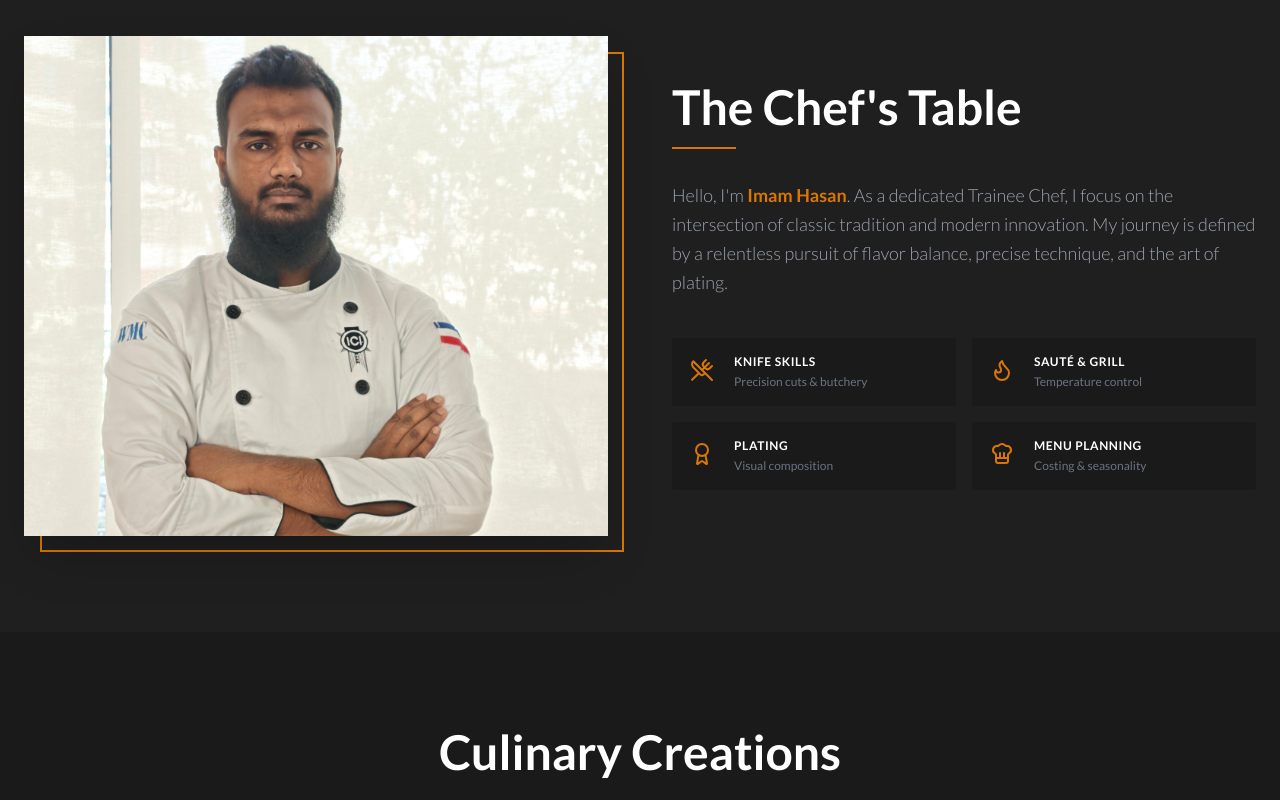
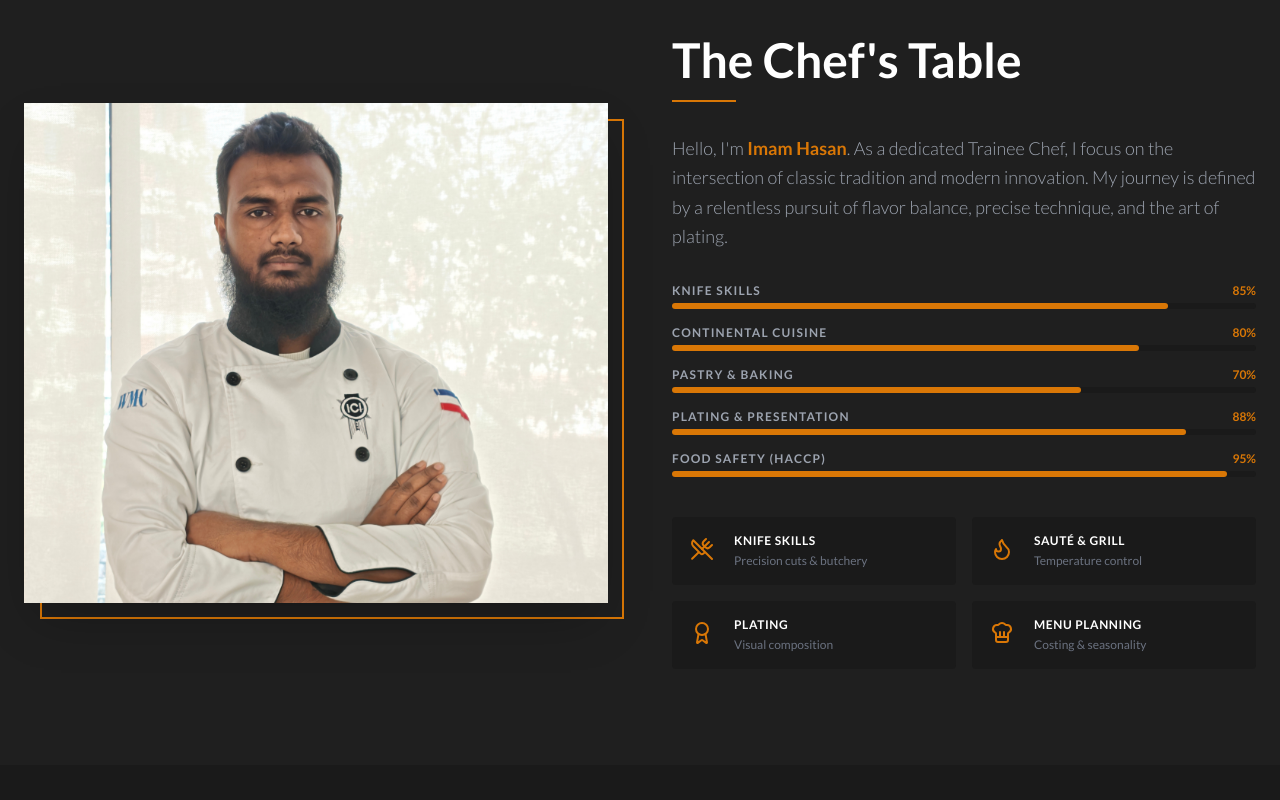
Before and after one commit to 1ImamHasan/chefPortfolio, a React (Vite) app: page / in a window 1280 px wide. Shown: the part 860-1660 px from the top of the page. Built offline with nearby package versions, Linux system fonts and the light colour scheme; a web font is replaced by a local one.

Commit message:
feat: add skills progress bars to About section

```diff
--- a/src/components/About.jsx
+++ b/src/components/About.jsx
@@ -6,6 +6,14 @@ const skills = [
   { icon: <Flame />, title: 'Sauté & Grill', desc: 'Temperature control' },
   { icon: <Award />, title: 'Plating', desc: 'Visual composition' },
   { icon: <ChefHat />, title: 'Menu Planning', desc: 'Costing & seasonality' },
+]
+
+const progressSkills = [
+  { name: 'Knife Skills', level: 85 },
+  { name: 'Continental Cuisine', level: 80 },
+  { name: 'Pastry & Baking', level: 70 },
+  { name: 'Plating & Presentation', level: 88 },
+  { name: 'Food Safety (HACCP)', level: 95 },
 ]
 
 export default function About() {
@@ -31,8 +39,8 @@ export default function About() {
               The Chef's Table
             </h2>
             <div className="h-0.5 w-16 bg-brand-gold mb-8 transition-all duration-700"></div>
-            <p className="text-gray-400 leading-relaxed mb-6 text-lg font-light">
-              Hello, I'm{' '}
+            <p className="text-gray-400 leading-relaxed mb-8 text-lg font-light">
+              Hello, I'm{" "}
               <span className="text-brand-gold font-bold">{name}</span>. As a
               dedicated Trainee Chef, I focus on the intersection of classic
               tradition and modern innovation. My journey is defined by a
@@ -40,6 +48,25 @@ export default function About() {
               art of plating.
             </p>
 
+            {/* Skills Progress Bars */}
+            <div className="space-y-4 mb-8">
+              {progressSkills.map((skill) => (
+                <div key={skill.name}>
+                  <div className="flex justify-between mb-1">
+                    <span className="text-xs font-sans font-bold uppercase tracking-widest text-gray-400">{skill.name}</span>
+                    <span className="text-xs font-bold text-brand-gold">{skill.level}%</span>
+                  </div>
+                  <div className="w-full bg-brand-dark rounded-full h-1.5">
+                    <div
+                      className="bg-brand-gold h-1.5 rounded-full transition-all duration-1000 ease-out"
+                      style={{ width: `${skill.level}%` }}
+                    ></div>
+                  </div>
+                </div>
+              ))}
+            </div>
+
+            {/* Skill Cards */}
             <div className="grid grid-cols-1 sm:grid-cols-2 gap-4 mt-10">
               {skills.map((skill) => (
                 <div key={skill.title}
```
